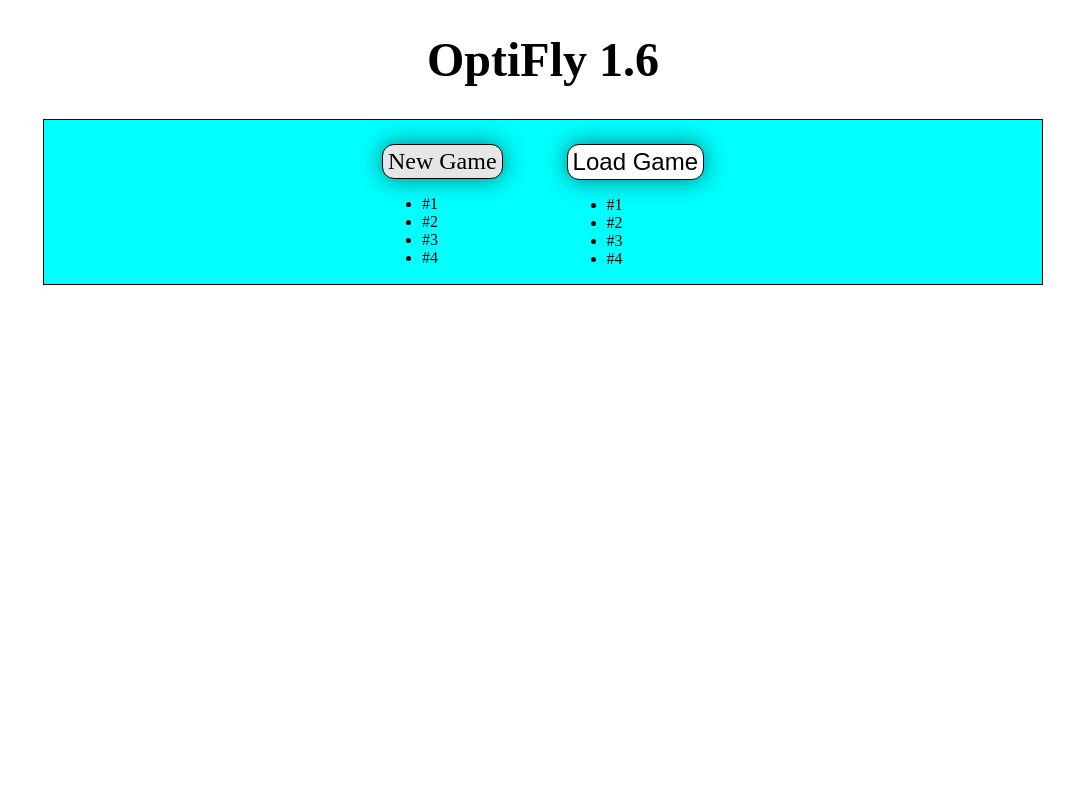
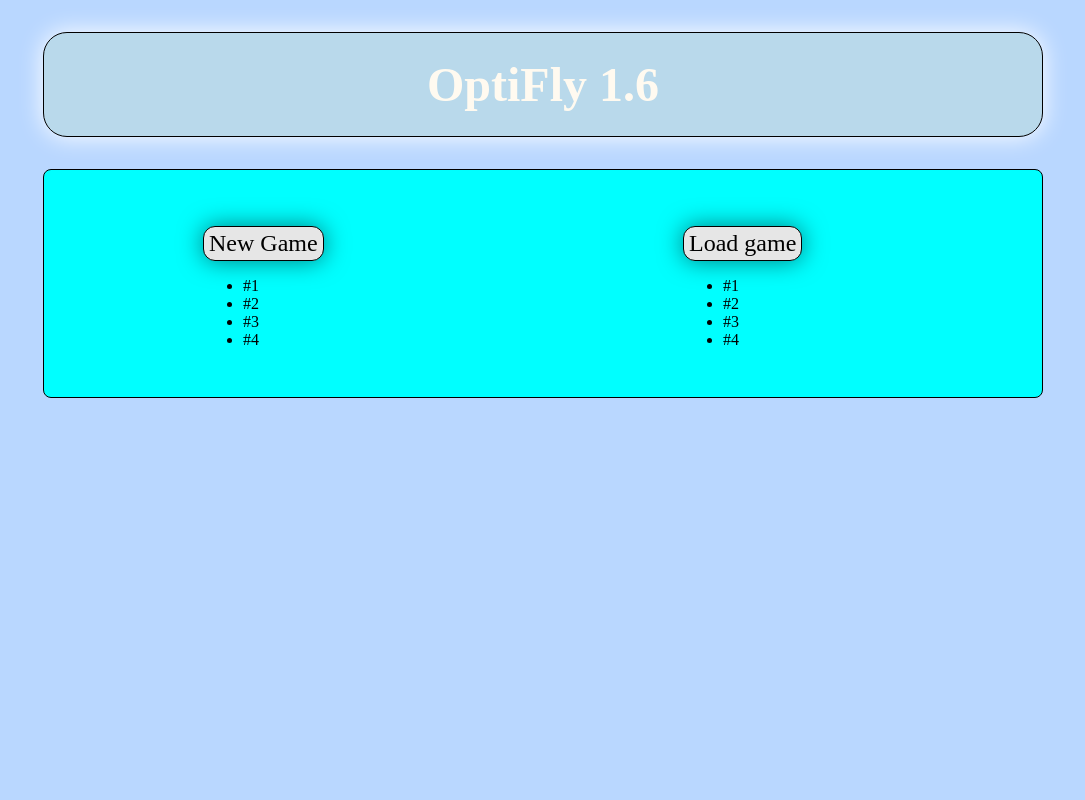
Before and after one commit to SamuliLam/Ohjelmisto2projekti, a Flask app: page / in a window 1280 px wide. Shown: the whole page, without its empty margins (97-1182 px from the left). Run offline with Flask 3, Linux system fonts and the light colour scheme.

Commit message:
Updated html and css

```diff
--- a/static/CSS/index.css
+++ b/static/CSS/index.css
@@ -1,8 +1,14 @@
+@font-face {
+    font-family: 'Roboto', sans-serif;
+    src: url("/static/fonts/Roboto-Regular.ttf") format("truetype");
+}
+
 html, body {
     min-height: 100%;
     width: 100%;
     margin: 0;
     background-image: url("");
+    background-color: #b9d7ff;
     background-size: cover;
 }
 
@@ -14,17 +20,32 @@ html, body {
     padding: 0 2em 2em;
 }
 
+ul, .newGame {
+    width: 10em;
+}
+
 h1 {
+    color: floralwhite;
+    padding: 0.5em;
     text-align: center;
     font-size: 3em;
+    background-color:#B9D9EB;
+    background-image: url("");
+    background-size: cover;
+    border-radius: 0.5em;
+    border: 1px solid black;
+    box-shadow: 0 0 25px rgb(255, 255, 255);
+
 }
 
 .button_container {
     display: flex;
     justify-content: center;
-    gap: 4em;
+    gap: 20em;
     border: 1px solid black;
     background-color: aqua;
+    padding: 2em;
+    border-radius: 0.5em;
 }
 
 button, .buttons {
--- a/templates/index.jinja
+++ b/templates/index.jinja
@@ -27,7 +27,7 @@
             </ul>
         </div>
         <div class="loadGame">
-            <button id="loadGame">Load Game</button>
+            <a href="/difficulty" class="buttons">Load game</a>
             <ul>
                 <li>
                     #1
```
Also changed, not shown: static/fonts/Roboto-Regular.ttf (added).
